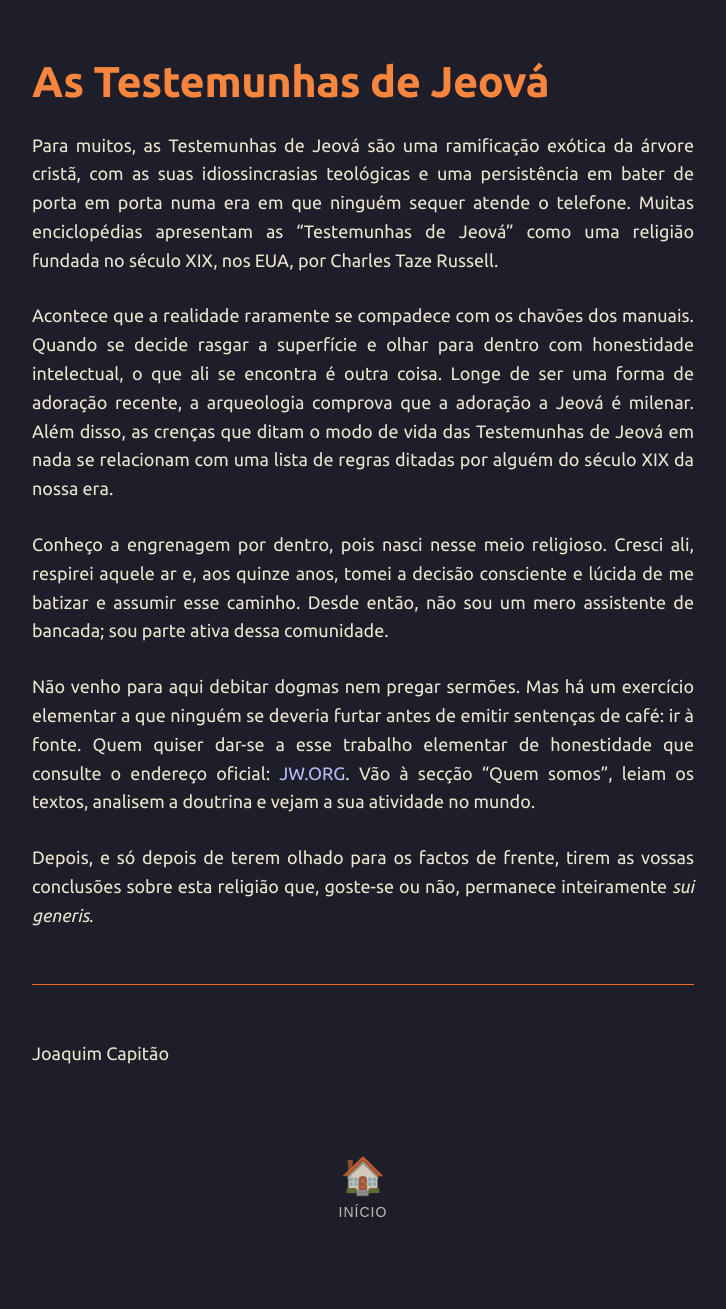
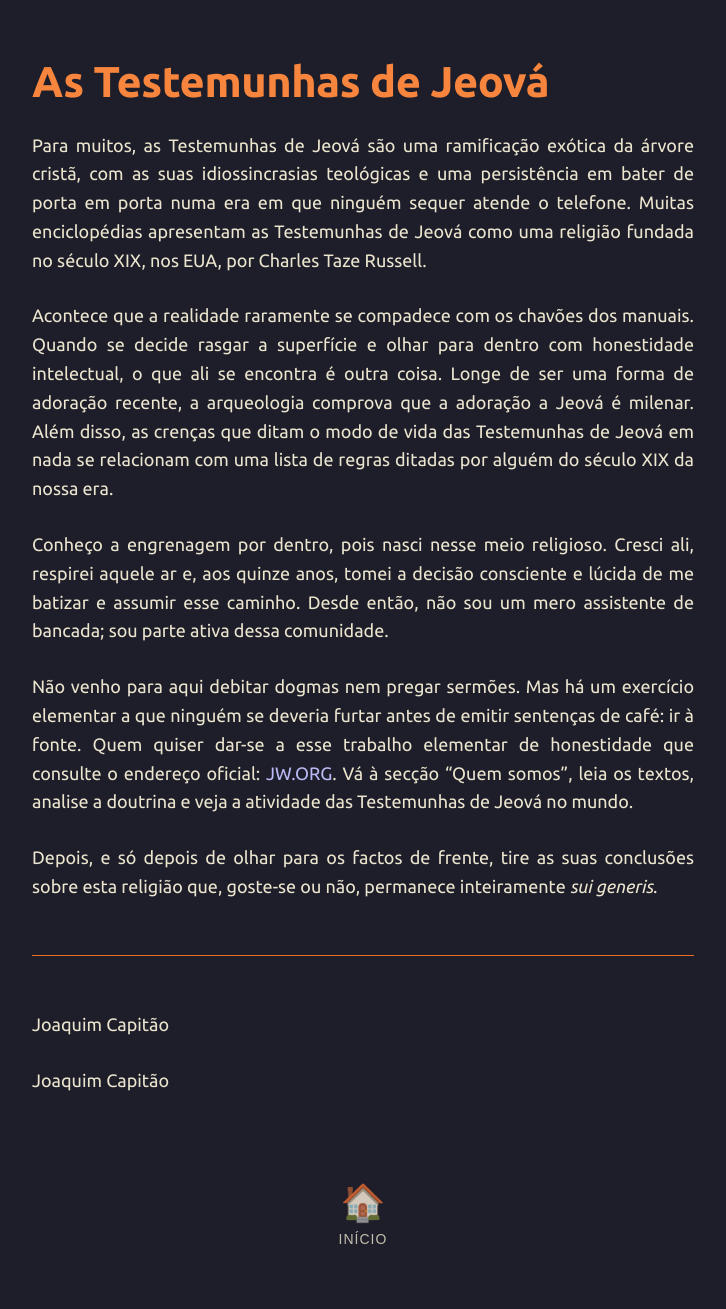
Before and after one commit to joaquim-capitao/joaquim-capitao.github.io, a Jekyll site: the page built from religiao/tj.md, in a window 1280 px wide. Shown: the whole page, without its empty margins (277-1003 px from the left). Built offline with Jekyll 4.4.1, drawn with Linux system fonts in a browser that asks for light colours; our own code applies the rules of GitHub Pages for plain Markdown files; before the commit the page ends 1282 px from its top, so only the background shows below that.

Commit message:
Refine text in tj.md for clarity and grammar
Correct grammatical errors and improve clarity in the text.

```diff
--- a/religiao/tj.md
+++ b/religiao/tj.md
@@ -1,15 +1,17 @@
 # As Testemunhas de Jeová
 
-Para muitos, as Testemunhas de Jeová são uma ramificação exótica da árvore cristã, com as suas idiossincrasias teológicas e uma persistência em bater de porta em porta numa era em que ninguém sequer atende o telefone. Muitas enciclopédias apresentam as "Testemunhas de Jeová" como uma religião fundada no século XIX, nos EUA, por Charles Taze Russell.
+Para muitos, as Testemunhas de Jeová são uma ramificação exótica da árvore cristã, com as suas idiossincrasias teológicas e uma persistência em bater de porta em porta numa era em que ninguém sequer atende o telefone. Muitas enciclopédias apresentam as Testemunhas de Jeová como uma religião fundada no século XIX, nos EUA, por Charles Taze Russell.
 
 Acontece que a realidade raramente se compadece com os chavões dos manuais. Quando se decide rasgar a superfície e olhar para dentro com honestidade intelectual, o que ali se encontra é outra coisa. Longe de ser uma forma de adoração recente, a arqueologia comprova que a adoração a Jeová é milenar. Além disso, as crenças que ditam o modo de vida das Testemunhas de Jeová em nada se relacionam com uma lista de regras ditadas por alguém do século XIX da nossa era.
 
 Conheço a engrenagem por dentro, pois nasci nesse meio religioso. Cresci ali, respirei aquele ar e, aos quinze anos, tomei a decisão consciente e lúcida de me batizar e assumir esse caminho. Desde então, não sou um mero assistente de bancada; sou parte ativa dessa comunidade.
 
-Não venho para aqui debitar dogmas nem pregar sermões. Mas há um exercício elementar a que ninguém se deveria furtar antes de emitir sentenças de café: ir à fonte. Quem quiser dar-se a esse trabalho elementar de honestidade que consulte o endereço oficial: [JW.ORG](https://jw.org/). Vão à secção "Quem somos", leiam os textos, analisem a doutrina e vejam a sua atividade no mundo.
+Não venho para aqui debitar dogmas nem pregar sermões. Mas há um exercício elementar a que ninguém se deveria furtar antes de emitir sentenças de café: ir à fonte. Quem quiser dar-se a esse trabalho elementar de honestidade que consulte o endereço oficial: [JW.ORG](https://jw.org/). Vá à secção "Quem somos", leia os textos, analise a doutrina e veja a atividade das Testemunhas de Jeová no mundo.
 
-Depois, e só depois de terem olhado para os factos de frente, tirem as vossas conclusões sobre esta religião que, goste-se ou não, permanece inteiramente _sui generis_.
+Depois, e só depois de olhar para os factos de frente, tire as suas conclusões sobre esta religião que, goste-se ou não, permanece inteiramente _sui generis_.
 
 ---
 
 Joaquim Capitão
+
+Joaquim Capitão
```
